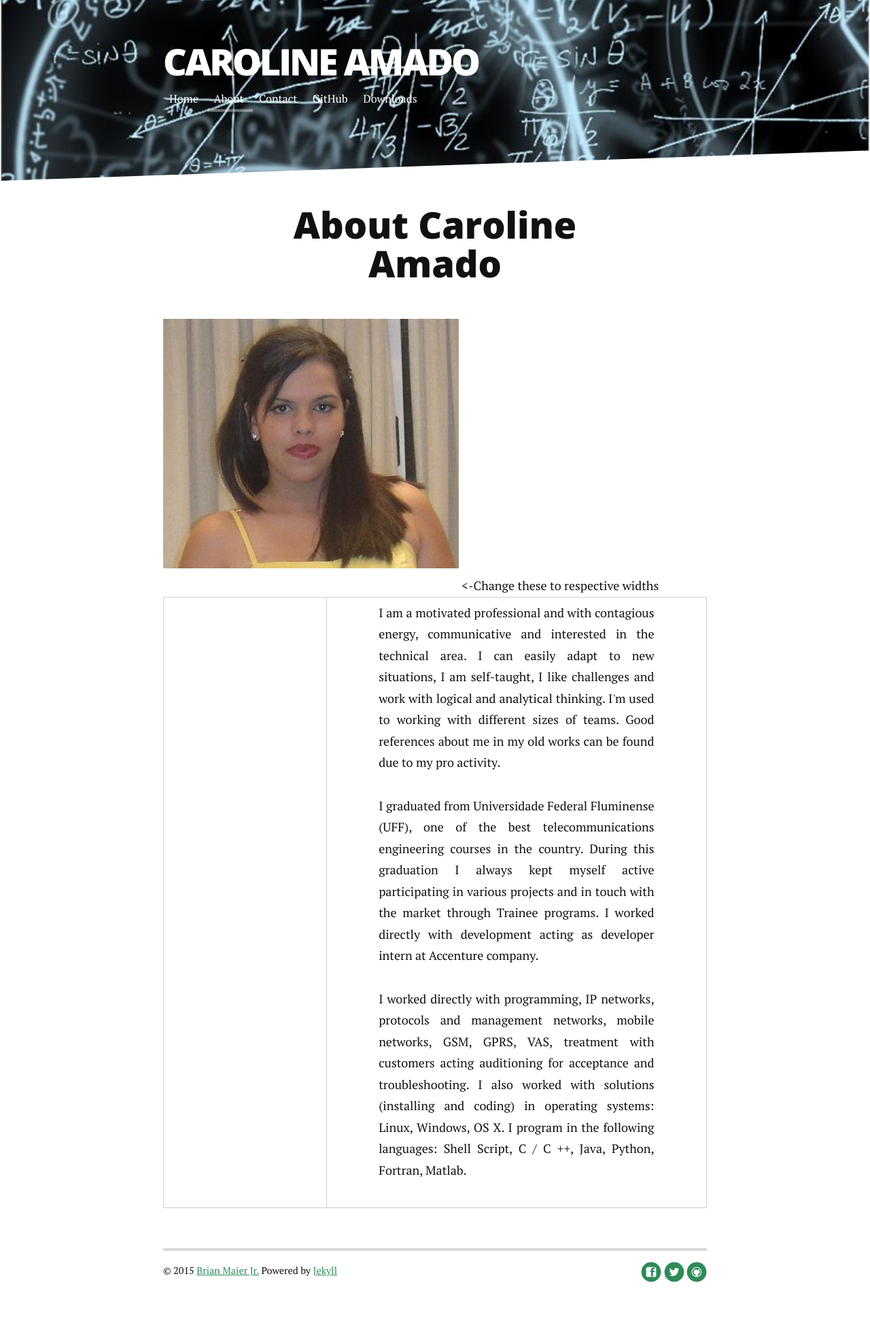
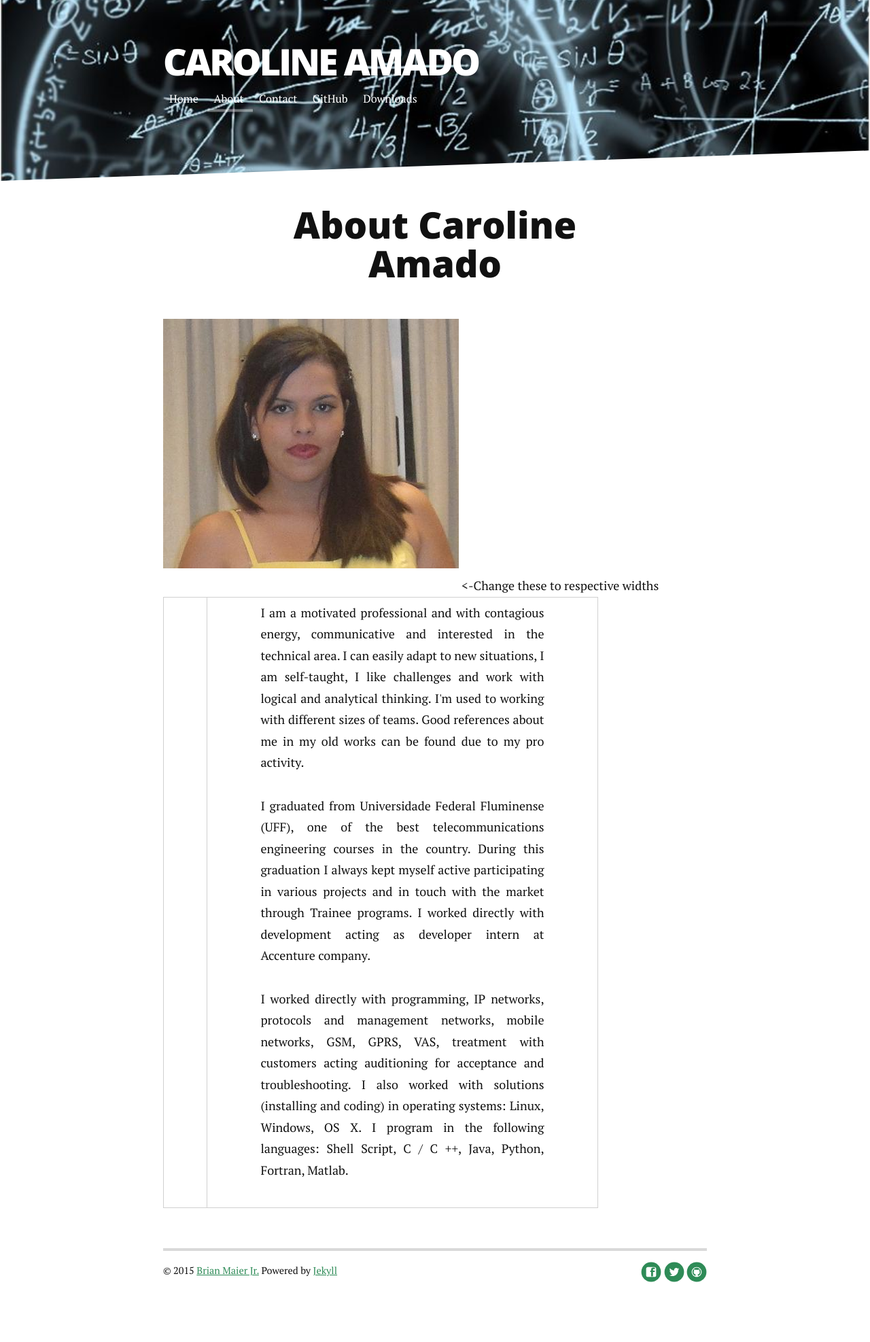
Before and after one commit to carolineamado/carolineamado.github.io, a Jekyll site: the page built from about.md, in a window 1280 px wide. Shown: the whole page at 68% size. Built offline with Jekyll 4.4.1, drawn with Linux system fonts in a browser that asks for light colours; nearby versions of some CDN libraries; Markdown is read by kramdown in place of the engine named in the settings.

Commit message:
about me changes

```diff
--- a/about.md
+++ b/about.md
@@ -6,11 +6,11 @@ title: About Caroline Amado
 <div class="post">
 	<h1 class="pageTitle">About Caroline Amado</h1>
 
-	<table style="width:100%">
+	<table style="width:80%">
 	<tr>
-		<td style="width: 30%"> </td><img src="{{ '/assets/img/me.jpg' | prepend: site.baseurl }}" alt="Caroline Amado"> <-Change these to respective widths
+		<td style="width: 10%"> </td><img src="{{ '/assets/img/me.jpg' | prepend: site.baseurl }}" alt="Caroline Amado"> <-Change these to respective widths
 
-		<td style="width: 70%"> <p align="justify" >I am a motivated professional and with contagious energy, communicative and interested in the technical
+		<td style="width: 90%"> <p align="justify" >I am a motivated professional and with contagious energy, communicative and interested in the technical
 								area. I can easily adapt to new situations, I am self-taught, I like challenges and work with logical and analytical thinking.
 								I'm used to working with different sizes of teams. Good references about me in my old works can be found due to my pro activity.</p>
 
```
